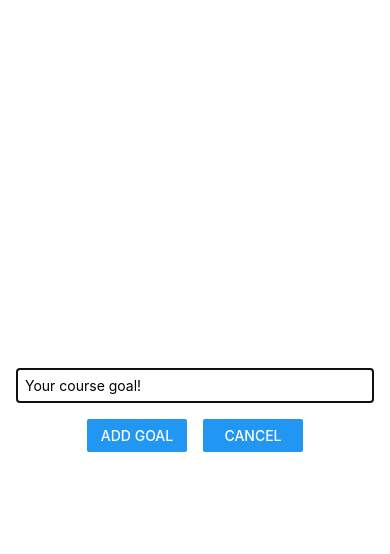
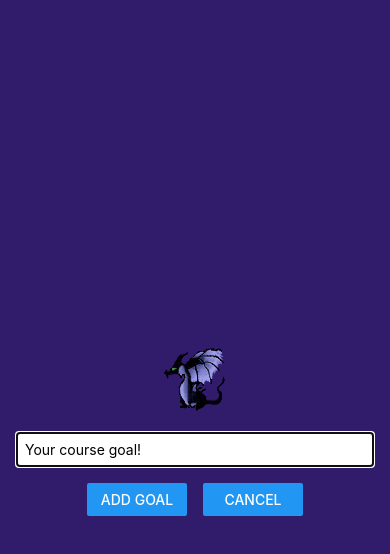
Before and after one commit to jennikate/react-native-training, a React Native app: screen / in a window 390 px wide. Both pictures are taken after a click on the button "ADD NEW GOAL". Shown: the top 554 px of the page. Built offline with nearby package versions, Linux system fonts and the light colour scheme.

Commit message:
Add image with Image source

```diff
--- a/components/GoalInput.js
+++ b/components/GoalInput.js
@@ -1,6 +1,7 @@
 import { useState } from 'react';
 import {
   Button,
+  Image,
   Modal,
   StyleSheet,
   TextInput,
@@ -25,6 +26,7 @@ function GoalInput(props) {
       animationType='slide'
     >
       <View style={styles.inputContainer}>
+        <Image source={require('../assets/images/goal.png')} style={styles.image} />
         <TextInput
           style={styles.textInput}
           placeholder='Your course goal!'
@@ -57,16 +59,20 @@ const styles = StyleSheet.create({
     flex: 1, // take up 1 portion so (1/6 as its sibling is 5), flex number will add up every sibling's flex number and then portion it up accordingly
     justifyContent: 'center',
     alignItems: 'center',
-    marginBottom: 24,
-    borderBottomWidth: 1,
-    borderBottomColor: '#cccccc',
-    padding: 16
+    padding: 16,
+    backgroundColor: '#311b6b'
+  },
+  image: {
+    width: 64,
+    height: 64,
+    margin: 20
   },
   textInput: {
     borderWidth: 1,
     borderColor: '#cccccc',
     width: '100%',
-    padding: 8
+    padding: 8,
+    backgroundColor: 'white'
   },
   buttonContainer: {
     flexDirection: 'row',
```
Also changed, not shown: assets/images/goal.png (added).
